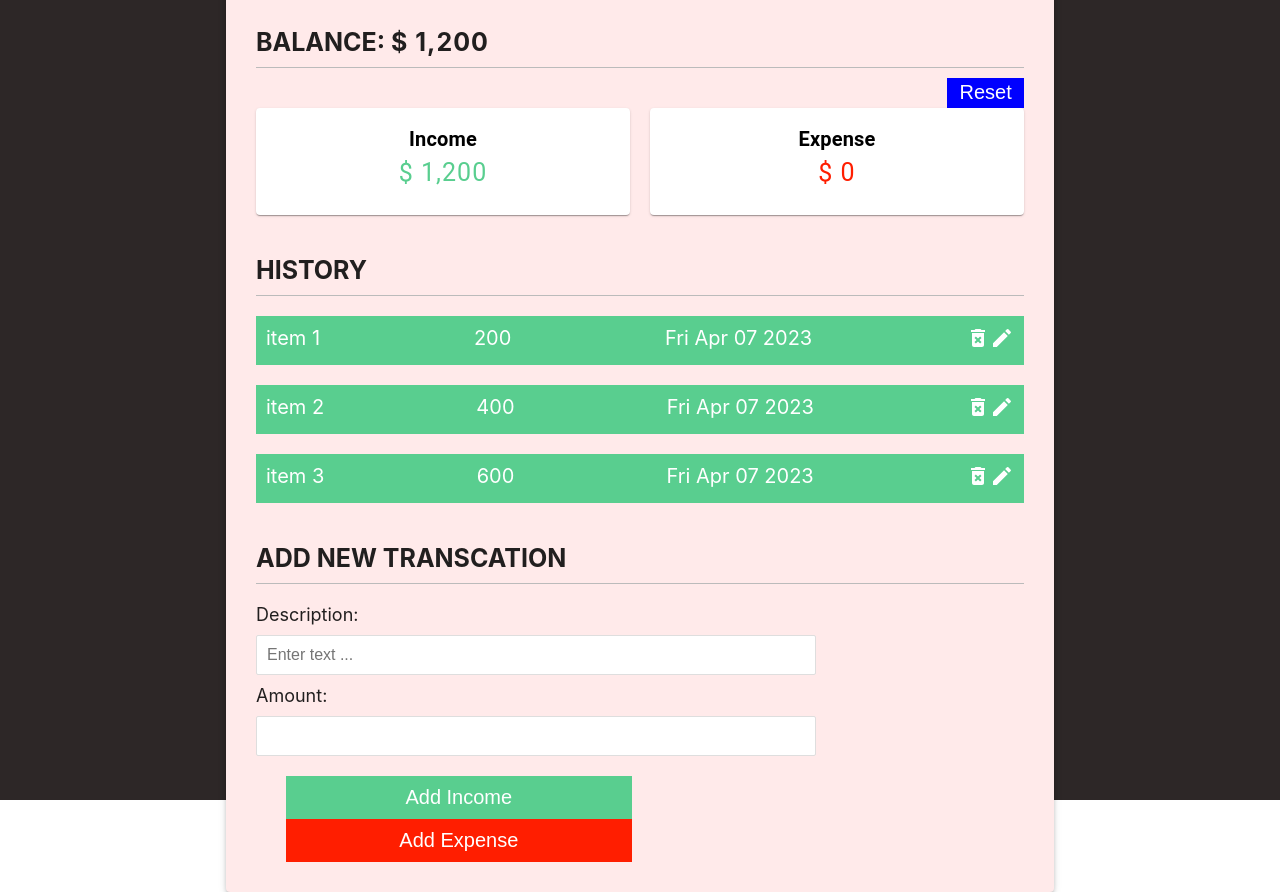
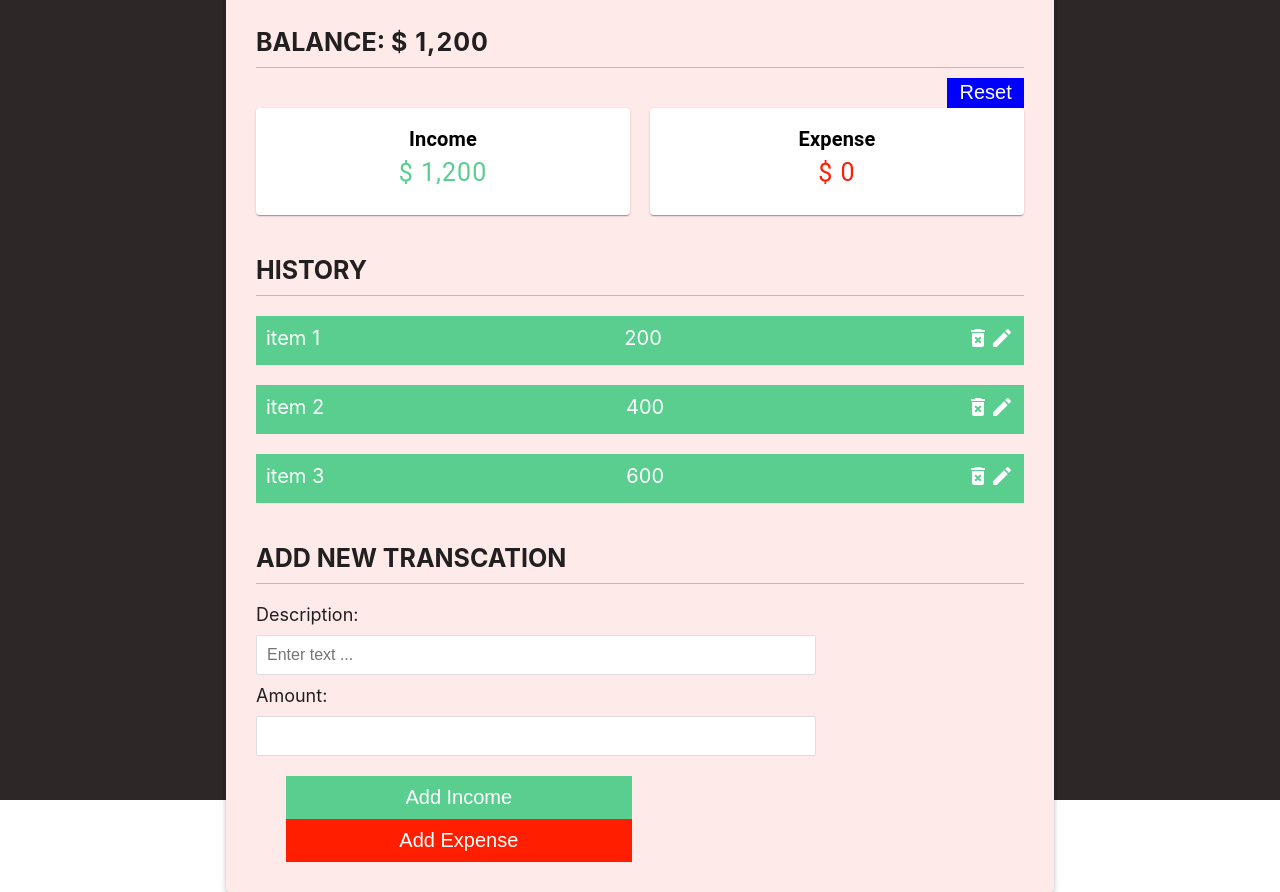
Before and after one commit to 06shayan/Expense-Tracker-App, a React (Create React App) app: page / in a window 1280 px wide. Built offline with nearby package versions, Linux system fonts and the light colour scheme.

Commit message:
added Local Storage

```diff
--- a/src/App.js
+++ b/src/App.js
@@ -9,6 +9,7 @@ import Paper from '@mui/material/Paper';
 import Box from '@mui/material/Box';
 import { ContextProvider } from './GlobalContext';
 import ResetDialogueBox from './components/ResetDialogueBox';
+
 
 
 
@@ -25,6 +26,7 @@ const paper = { width: '60%', padding: '30px', backgroundColor: '#FFEAEA' }
 function App() {
   return (
     <div className='App'>
+
       <ContextProvider>
         <Box sx={mainContainer}>
           <Paper elevation={3} sx={paper} >
--- a/src/GlobalContext/index.jsx
+++ b/src/GlobalContext/index.jsx
@@ -1,16 +1,26 @@
-import React, { createContext, useReducer, useState } from "react";
+import React, { createContext, useReducer, useState, useEffect } from "react";
 import { TransactionReducer } from "../Reducers/TransactionReducer";
-
 export const ApplicationContext = createContext();
 
 
+
 export const ContextProvider = ({ children }) => {
+
+
+
     const list = [
         { id: 1, backgroundColor: '#59CE8F', item: 'item 1', amount: 200, date: new Date() },
         { id: 2, backgroundColor: '#59CE8F', item: 'item 2', amount: 400, date: new Date() },
         { id: 3, backgroundColor: '#59CE8F', item: 'item 3', amount: 600, date: new Date() },
     ]
-    const [transactionList, transactionDispatch] = useReducer(TransactionReducer, list)
+    const [transactionList, transactionDispatch] = useReducer(TransactionReducer, [], () => {
+        const storedList = localStorage.getItem('lists');
+        return storedList ? JSON.parse(storedList) : list; });
+
+
+        useEffect(() => {
+            localStorage.setItem('lists', JSON.stringify(transactionList));
+          }, [transactionList]);
 
 
     return (
--- a/src/Reducers/TransactionReducer.js
+++ b/src/Reducers/TransactionReducer.js
@@ -9,6 +9,7 @@ export function TransactionReducer(state, action) {
         case 'reset':
             return []
 
+
         default:
             return state
     }
--- a/src/components/AddNewTransaction.jsx
+++ b/src/components/AddNewTransaction.jsx
@@ -38,7 +38,7 @@ function AddNewTransaction() {
 
   }
 
-  // console.log('amount', typeof (amount))
+
 
   return (
     <>
--- a/src/components/TransactionList.jsx
+++ b/src/components/TransactionList.jsx
@@ -6,7 +6,6 @@ import { v4 as uuidv4 } from 'uuid';
 import AddNewTransaction from './AddNewTransaction';
 import { ApplicationContext } from '../GlobalContext';
 import { selectClasses } from '@mui/material';
-
 
 
 
@@ -23,13 +22,14 @@ function TransactionList() {
         fontSize: '20px'
     }
 
-    // const handleReset = () => {
-    //     transactionDispatch({ type: 'reset' })
-    // }
+
 
     const handleDelete = (id) => {
         transactionDispatch({ type: 'delete-transaction', payload: { id: id } })
     }
+    // const handleEdit = (id) => {
+    //     transactionDispatch({ type: 'edit-transaction', payload: { id: id } })
+    // }
 
     // const handleEdit=()=>{
     //     {decription:'kkk',amount:98,date:283728}
@@ -44,16 +44,15 @@ function TransactionList() {
     return (
         <>
             <h3>History</h3>
-            {/* <button className='btn-reset' onClick={handleReset}>Reset</button> */}
             {
                 transactionList.map((listItem) => (
                     <Box style={{ backgroundColor: listItem.backgroundColor }} sx={containerStyles} key={listItem.id} >
                         <div>{listItem.item}</div>
                         <div>{listItem.amount}</div>
-                        <div>{listItem.date.toDateString()}</div>
+                        {/* <div>{listItem.date.toDateString()}</div> */}
                         <div>
                             <DeleteForeverIcon onClick={() => handleDelete(listItem.id)}></DeleteForeverIcon>
-                            <EditIcon />
+                            <EditIcon/>
                         </div>
                     </Box>
                 ))
```
Also changed, not shown: 1 other file (tests, documents, lock files or other folders).
